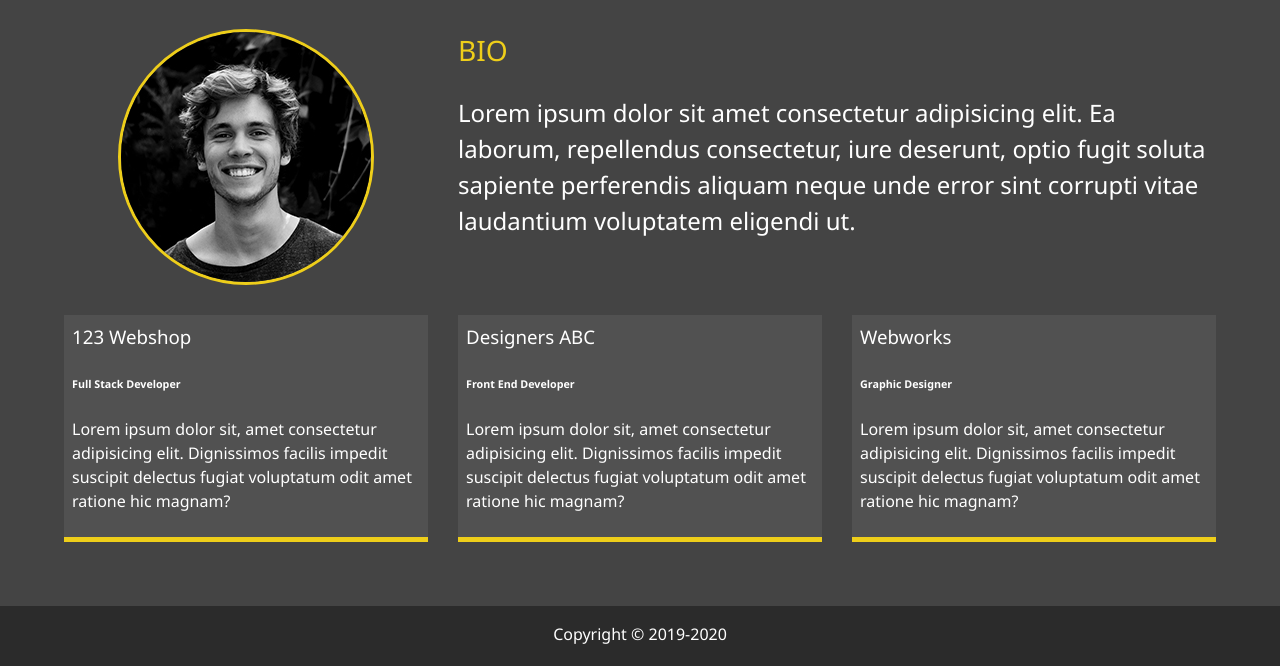
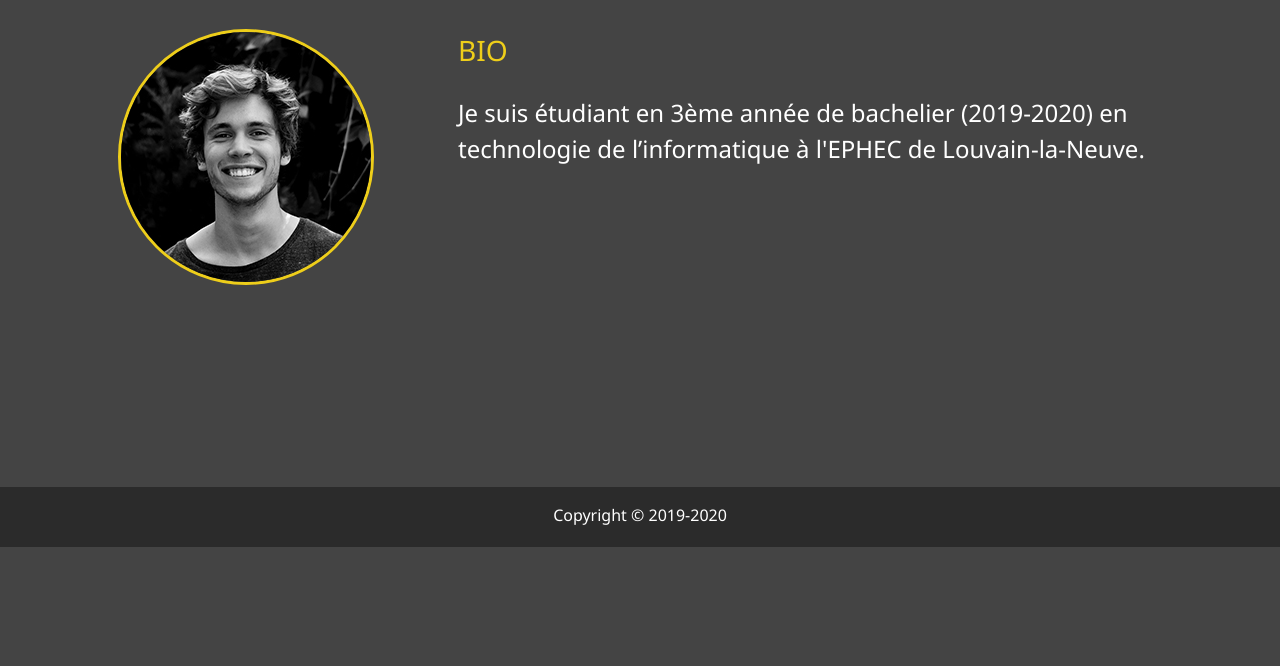
Before and after one commit to cmiesse/portfolio, a website: page dist/about.html in a window 1280 px wide. Shown: the part 253-919 px from the top of the page. After the commit the page ends 800 px from the top, so only its background shows below. Drawn offline with Linux system fonts and the light colour scheme.

Commit message:
titre cv  et email+ texte about + suppression lien github

```diff
--- a/dist/about.html
+++ b/dist/about.html
@@ -62,39 +62,8 @@
         <div class="bio">
           <h3 class="text-secondary">BIO</h3>
           <p>
-            Lorem ipsum dolor sit amet consectetur adipisicing elit. Ea laborum,
-            repellendus consectetur, iure deserunt, optio fugit soluta sapiente
-            perferendis aliquam neque unde error sint corrupti vitae laudantium
-            voluptatem eligendi ut.
-          </p>
-        </div>
-        <div class="job job-1">
-          <h3>123 Webshop</h3>
-          <h6>Full Stack Developer</h6>
-          <p>
-            Lorem ipsum dolor sit, amet consectetur adipisicing elit.
-            Dignissimos facilis impedit suscipit delectus fugiat voluptatum odit
-            amet ratione hic magnam?
-          </p>
-        </div>
-
-        <div class="job job-2">
-          <h3>Designers ABC</h3>
-          <h6>Front End Developer</h6>
-          <p>
-            Lorem ipsum dolor sit, amet consectetur adipisicing elit.
-            Dignissimos facilis impedit suscipit delectus fugiat voluptatum odit
-            amet ratione hic magnam?
-          </p>
-        </div>
-
-        <div class="job job-3">
-          <h3>Webworks</h3>
-          <h6>Graphic Designer</h6>
-          <p>
-            Lorem ipsum dolor sit, amet consectetur adipisicing elit.
-            Dignissimos facilis impedit suscipit delectus fugiat voluptatum odit
-            amet ratione hic magnam?
+            Je suis étudiant en 3ème année de bachelier (2019-2020) en
+            technologie de l’informatique à l'EPHEC de Louvain-la-Neuve.
           </p>
         </div>
       </div>
```
Also changed, not shown: dist/contact.html (+4 -4 lines), dist/work.html (+0 -6 lines).
